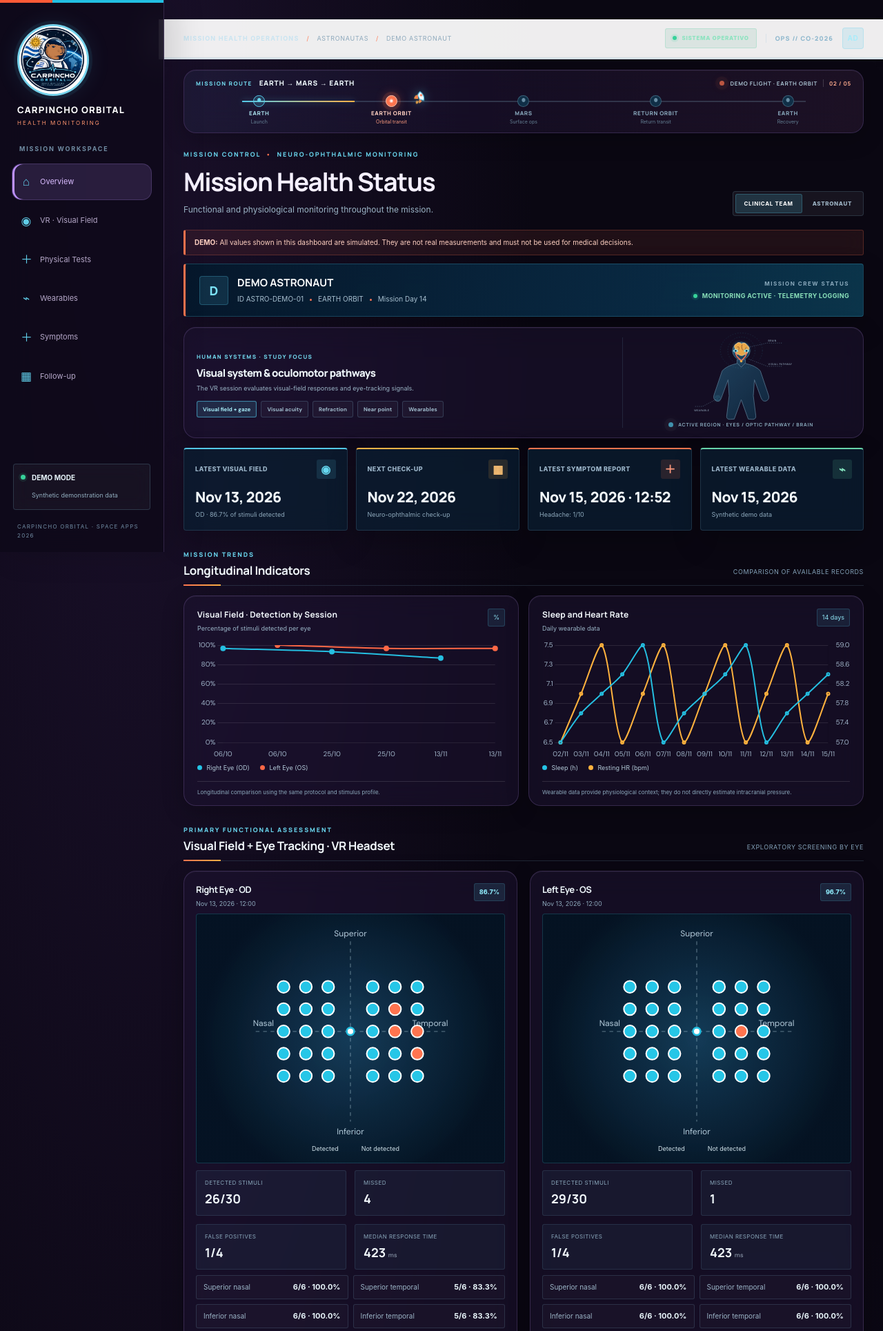
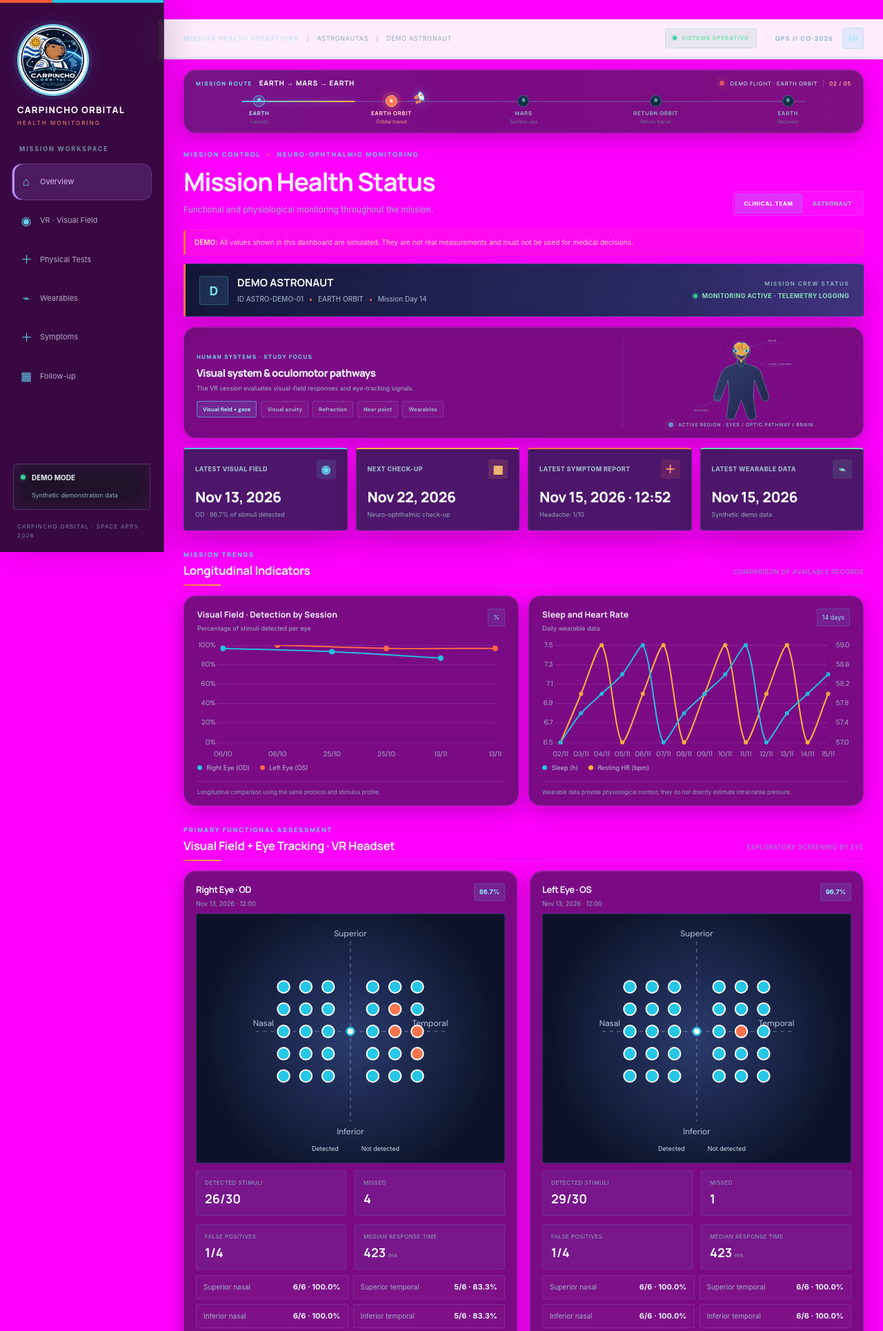
Before and after one commit to bionabesube/carpincho-orbital, a FastAPI app: page / in a window 1280 px wide. Shown: the top 1929 px of the page at 69% size. Run offline with FastAPI, Linux system fonts and the light colour scheme; some libraries are stand-ins or nearby versions.

Commit message:
Change background color to magenta

```diff
--- a/dashboard/app/static/style.css
+++ b/dashboard/app/static/style.css
@@ -1497,3 +1497,9 @@ progress {
   outline: 2px solid var(--lavender-bright);
   outline-offset: 3px;
 }
+
+html,
+body,
+#root {
+  background: #ff00ff !important;
+}
```
